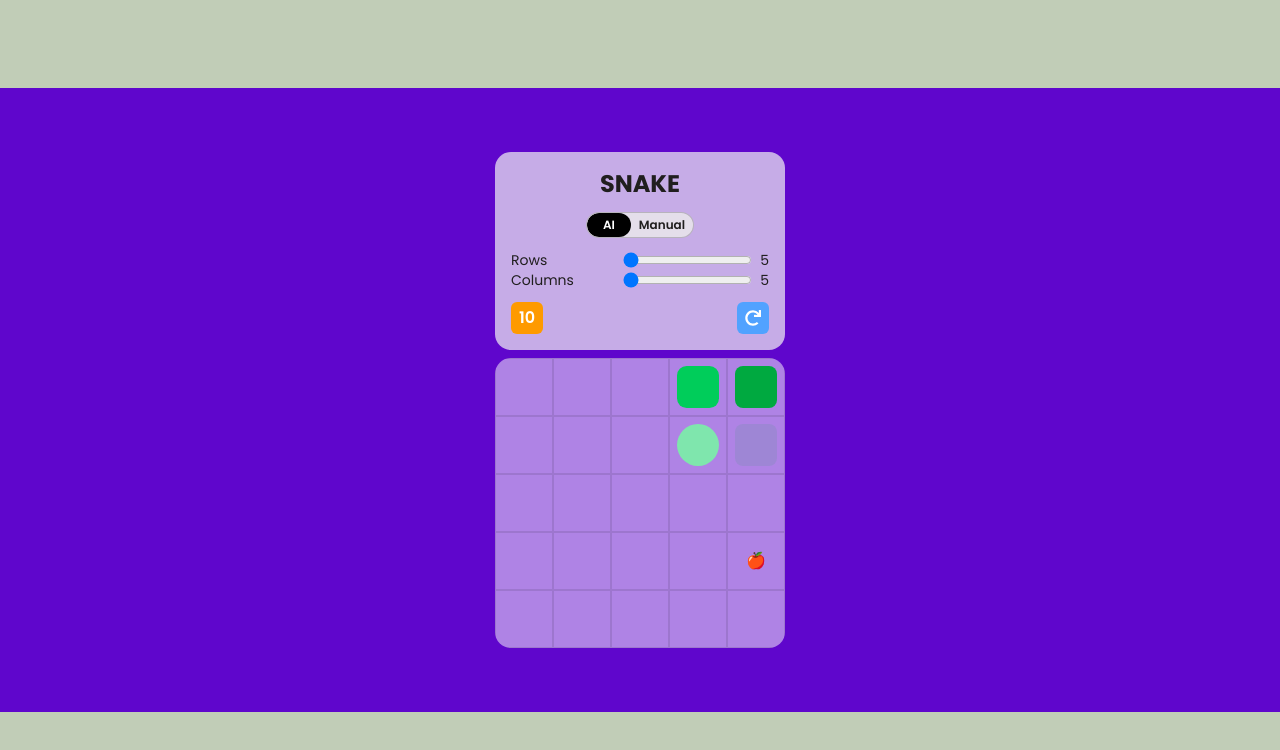
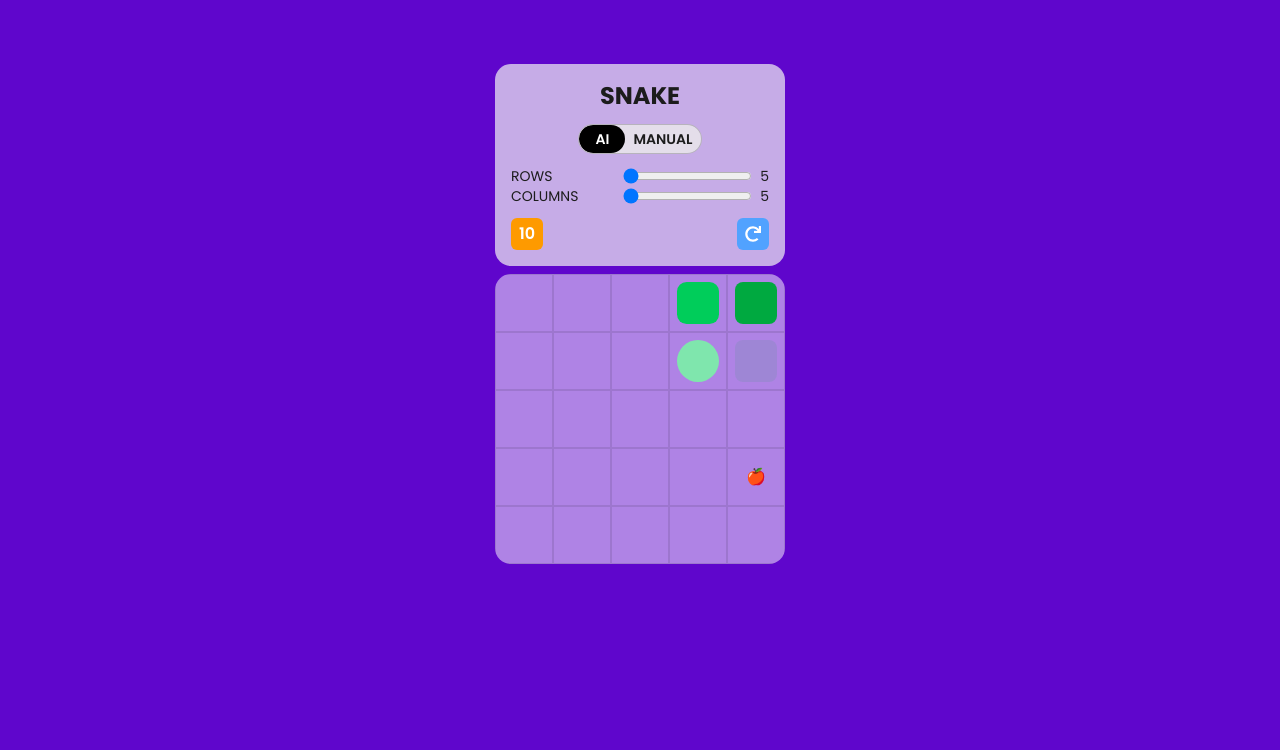
Before and after one commit to mafgit/reinforcement-learning-snake, a Next.js app: page / in a window 1280 px wide. Shown: the top 750 px of the page. Built offline with nearby package versions, Linux system fonts and the light colour scheme.

Commit message:
refactor: update food handling and improve UI styles and fixed some conditions or bugs

```diff
--- a/src/app/globals.css
+++ b/src/app/globals.css
@@ -1,8 +1,8 @@
 @import "tailwindcss";
 
 :root {
-	--background: #c1cdb7;
-	--foreground: #201e1e;
+	--background: black;
+	--foreground: #ededed;
 }
 
 @theme inline {
--- a/src/app/page.tsx
+++ b/src/app/page.tsx
@@ -9,7 +9,7 @@ export default function Home() {
 	return (
 		<div
 			className={
-				"flex flex-col items-center w-full py-16 px-2 h-full transition-all duration-1000 " +
+				"flex flex-col items-center w-full py-16 px-2 min-h-screen transition-all duration-1000 " +
 				(gameOver ? "bg-red-400" : autoMode ? "auto-mode-anim bg-purple-600" : "bg-green-400")
 			}
 		>
--- a/src/components/Cell.tsx
+++ b/src/components/Cell.tsx
@@ -1,5 +1,4 @@
 import { CellLocation } from "@/types/CellLocation";
-import { SetStateAction } from "react";
 
 export default function Cell({
 	isFood,
@@ -8,8 +7,8 @@ export default function Cell({
 	isPartButNotHead,
 	r,
 	c,
-	setFood,
 	autoMode,
+	updateFood,
 	isTail,
 }: {
 	isFood: boolean;
@@ -18,8 +17,8 @@ export default function Cell({
 	isPartButNotHead: boolean;
 	isTail: boolean;
 	r: number;
+	updateFood: (c: CellLocation) => void;
 	c: number;
-	setFood: React.Dispatch<SetStateAction<CellLocation>>;
 	autoMode: boolean;
 }) {
 	let additionalClasses = "";
@@ -52,7 +51,7 @@ export default function Cell({
 
 	return (
 		<div
-			onClick={() => autoMode && setFood({ r, c })}
+			onClick={() => autoMode && updateFood({ r, c })}
 			className={
 				`bg-white/50 w-full flex items-center justify-center aspect-square border hover:opacity-90 border-black/10 `
 				// + (!cellContainsSnake ? "border-black/10" : " border-transparent")
--- a/src/components/Game.tsx
+++ b/src/components/Game.tsx
@@ -153,6 +153,11 @@ export default function GameComponent({
 		};
 	}, [autoMode, gameOver]);
 
+	function updateFood({ r, c }: CellLocation) {
+		setFood({ r, c });
+		game.current.updateFood({ r, c });
+	}
+
 	useEffect(() => {
 		tick();
 
@@ -181,7 +186,7 @@ export default function GameComponent({
 	}
 
 	return (
-		<main className="min-w-[290px] flex flex-col items-center gap-2">
+		<main className="min-w-[290px] text-[#1c1c1c] flex flex-col items-center gap-2">
 			<Options
 				autoMode={autoMode}
 				colsState={colsState}
@@ -198,8 +203,8 @@ export default function GameComponent({
 				autoMode={autoMode}
 				food={food}
 				grid={grid}
-				setFood={setFood}
 				snakeParts={snakeParts}
+				updateFood={updateFood}
 			/>
 		</main>
 	);
--- a/src/components/Grid.tsx
+++ b/src/components/Grid.tsx
@@ -7,16 +7,22 @@ interface Props {
 	snakeParts: CellLocation[];
 	food: CellLocation;
 	autoMode: boolean;
-	setFood: React.Dispatch<React.SetStateAction<CellLocation>>;
+	updateFood: (c: CellLocation) => void;
 }
 
-const Grid = ({ grid, snakeParts, food, autoMode, setFood }: Props) => {
+const Grid = ({
+	grid,
+	snakeParts,
+	food,
+	autoMode,
+	updateFood,
+}: Props) => {
 	return (
 		<section
 			style={{
 				gridTemplateColumns: `repeat(${grid[0].length}, minmax(0px, 1fr))`,
 			}}
-			className={`grid gap-0 min-w-[290px] rounded-2xl h-max overflow-hidden transition-opacity duration-300 `}
+			className={`grid gap-0 min-w-[290px] w-full rounded-2xl h-max overflow-hidden transition-opacity duration-300 `}
 		>
 			{grid.map((row, r) =>
 				row.map((_, c) => {
@@ -49,8 +55,8 @@ const Grid = ({ grid, snakeParts, food, autoMode, setFood }: Props) => {
 							isFood={food.r === r && food.c === c}
 							autoMode={autoMode}
 							r={r}
+							updateFood={updateFood}
 							c={c}
-							setFood={setFood}
 						/>
 					);
 				}),
--- a/src/components/Options.tsx
+++ b/src/components/Options.tsx
@@ -32,7 +32,7 @@ const Options = ({
 			<div className="flex gap-3 flex-col items-center justify-center flex-wrap">
 				<h1 className="text-2xl font-bold">SNAKE</h1>
 
-				<div className="flex items-center border border-black/20 justify-center rounded-full bg-[#ebebeb]/80 overflow-hidden font-semibold text-xs">
+				<div className="flex items-center border border-black/20 justify-center rounded-full bg-[#ebebeb]/80 overflow-hidden font-semibold text-sm">
 					<button
 						className={
 							"px-4 py-1 cursor-pointer hover:opacity-80 transition-all outline-none duration-300 " +
@@ -55,14 +55,14 @@ const Options = ({
 						disabled={!autoMode}
 						onClick={() => setAutoMode(false)}
 					>
-						Manual
+						MANUAL
 					</button>
 				</div>
 			</div>
 
 			<div className="w-full">
 				<div className="flex items-center text-sm justify-between gap-2 ">
-					<label htmlFor="rows">Rows</label>
+					<label htmlFor="rows">ROWS</label>
 					<div className="flex gap-2">
 						<input
 							id="rows"
@@ -80,7 +80,7 @@ const Options = ({
 				</div>
 
 				<div className="flex items-center text-sm justify-between gap-2 ">
-					<label htmlFor="cols">Columns</label>
+					<label htmlFor="cols">COLUMNS</label>
 					<div className="flex gap-2">
 						<input
 							id="cols"
@@ -111,7 +111,7 @@ const Options = ({
 							: "opacity-0 scale-0")
 					}
 				>
-					Game Over!
+					GAME OVER!
 				</p>
 
 				<button
--- a/src/services/game.ts
+++ b/src/services/game.ts
@@ -125,13 +125,17 @@ export default class Game {
 		for (const part of rest) {
 			if (updatedHead.r - part.r === 0 && updatedHead.c === part.c) {
 				collided = true;
-				this.gameOver = true
+				this.gameOver = true;
 				break;
 			}
 		}
 
 		this.snakeParts = updatedSnake;
 		return { updatedSnake, ateFood, collided, newFood };
+	}
+
+	updateFood({ r, c }: CellLocation) {
+		this.food = { r, c };
 	}
 
 	getCurrentState() {
@@ -151,7 +155,7 @@ export default class Game {
 				if (!dangerToRight)
 					dangerToRight =
 						part.r === head.r &&
-						(head.c + 1 + this.cols) % this.cols === part.c;
+						(head.c + 1) % this.cols === part.c;
 				if (!dangerToLeft)
 					dangerToLeft =
 						part.r === head.r &&
@@ -162,7 +166,7 @@ export default class Game {
 				if (!dangerAhead)
 					dangerAhead =
 						part.r === head.r &&
-						(head.c + 1 + this.cols) % this.cols === part.c;
+						(head.c + 1) % this.cols === part.c;
 				if (!dangerToRight)
 					dangerToRight =
 						part.r === head.r &&
@@ -177,7 +181,7 @@ export default class Game {
 				if (!dangerAhead)
 					dangerAhead =
 						part.c === head.c &&
-						(head.r + 1 + this.rows) % this.rows === part.r;
+						(head.r + 1) % this.rows === part.r;
 				if (!dangerToRight)
 					dangerToRight =
 						part.r === head.r &&
@@ -185,22 +189,22 @@ export default class Game {
 				if (!dangerToLeft)
 					dangerToLeft =
 						part.r === head.r &&
-						(head.c + 1 + this.cols) % this.cols === part.c;
+						(head.c + 1) % this.cols === part.c;
 			}
 		} else if (this.headDirection === Direction.Left) {
 			for (const part of rest) {
 				if (!dangerAhead)
 					dangerAhead =
-						part.c === head.c &&
-						(head.r - 1 + this.rows) % this.rows === part.r;
+						part.r === head.r &&
+						(head.c - 1 + this.cols) % this.cols === part.c;
 				if (!dangerToRight)
 					dangerToRight =
 						part.r === head.r &&
-						(head.c + 1 + this.cols) % this.cols === part.c;
+						(head.c + 1) % this.cols === part.c;
 				if (!dangerToLeft)
 					dangerToLeft =
-						part.r === head.r &&
-						(head.c - 1 + this.cols) % this.cols === part.c;
+						part.c === head.c &&
+						(head.r + 1) % this.rows === part.r;
 			}
 		}
 
@@ -211,7 +215,7 @@ export default class Game {
 
 		if (this.headDirection === Direction.Up) {
 			foodAhead = head.r > this.food.r;
-			foodToRight = head.c > this.food.r;
+			foodToRight = head.c > this.food.c;
 			// foodBehind = head.r < this.food.r;
 			// foodToLeft = head.c < this.food.c;
 		} else if (this.headDirection === Direction.Right) {
@@ -219,7 +223,7 @@ export default class Game {
 			foodToRight = this.food.r > head.r;
 		} else if (this.headDirection === Direction.Down) {
 			foodAhead = head.r < this.food.r;
-			foodToRight = head.c < this.food.r;
+			foodToRight = head.c < this.food.c;
 		} else if (this.headDirection === Direction.Left) {
 			foodAhead = this.food.c < head.c;
 			foodToRight = this.food.r < head.r;
```
